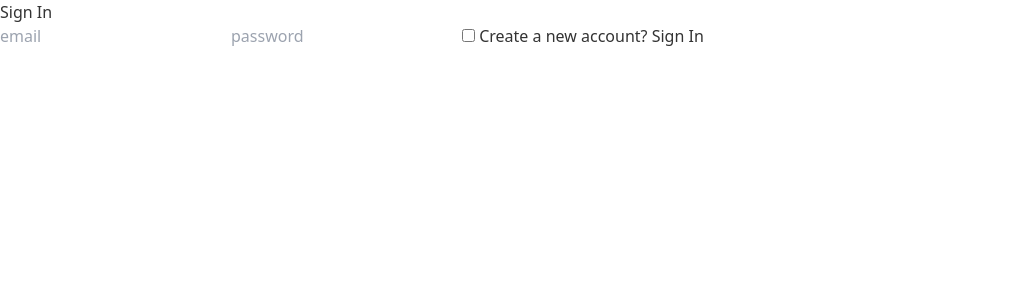
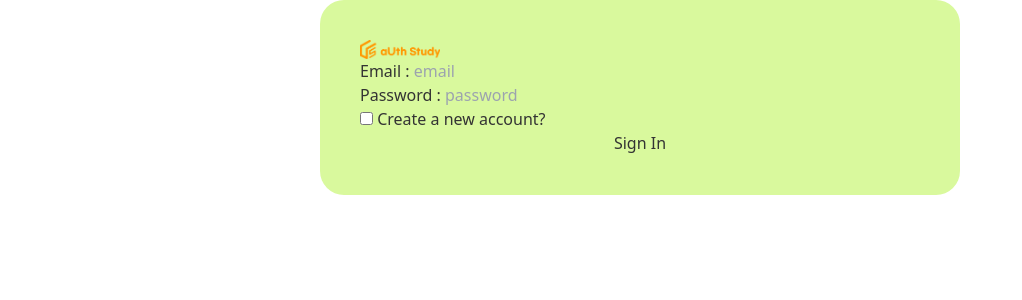
Before and after one commit to in-woong/aUthStudy, a React (Vite) app: page / in a window 1280 px wide. Shown: the top 300 px of the page, without its empty margins (0-1022 px from the left). Built offline with nearby package versions, Linux system fonts and the light colour scheme; no server answers.

Commit message:
feature/firebase useContext를 이용 login 값 저장

```diff
--- a/src/App.tsx
+++ b/src/App.tsx
@@ -6,6 +6,7 @@ import TodolistView from './views/TodolistView';
 
 import Login from './Login';
 import { authService } from './service/firebase';
+import { AuthProvider } from './context/AuthContext';
 
 function App() {
   const $hamburger = useRef<HTMLInputElement>(null);
@@ -24,10 +25,8 @@ function App() {
 
   return (
     <div className='App'>
-      {!isLoggedin ? (
-        <Login />
-      ) : (
-        <BrowserRouter>
+      <BrowserRouter>
+        <AuthProvider>
           <input
             type='checkbox'
             id='side-menu'
@@ -43,8 +42,8 @@ function App() {
             </section>
             <Footer />
           </section>
-        </BrowserRouter>
-      )}
+        </AuthProvider>
+      </BrowserRouter>
     </div>
   );
 }
--- a/src/Login.tsx
+++ b/src/Login.tsx
@@ -1,7 +1,7 @@
 import React, { useState } from 'react';
 import * as AuthService from './service/auth';
 
-const Login = () => {
+const Login = ({ onSignUp, onLogin }) => {
   const [signUp, setSignup] = useState(false);
   const [email, setEmail] = useState('');
   const [password, setPassword] = useState('');
@@ -9,9 +9,9 @@ const Login = () => {
   const onSubmit = (e: React.FormEvent<HTMLFormElement>) => {
     e.preventDefault();
     if (signUp) {
-      AuthService.signUp(email, password);
+      onSignUp(email, password);
     } else {
-      AuthService.signIn(email, password);
+      onLogin(email, password);
     }
   };
 
@@ -33,23 +33,40 @@ const Login = () => {
     }
   };
   return (
-    <section>
-      <label htmlFor='form'>{signUp ? 'Sign up' : 'Sign In'}</label>
-      <form action='submit' id='form' onSubmit={onSubmit}>
+    <section className='w-[50%] h-[30%] p-10 mx-auto my-auto flex flex-col justify-center content-center relative bg-lime-200 rounded-3xl'>
+      <label htmlFor='form absolute '>
+        <img src='./mainTheme.png' className='w-20'></img>
+      </label>
+      <form
+        action='submit'
+        id='form'
+        onSubmit={onSubmit}
+        className='flex flex-col justify-center'
+      >
+        <div>
+          <label htmlFor='email'>Email : </label>
           <input
             type='email'
             name='email'
             placeholder='email'
             value={email}
             onChange={onChange}
+            className='bg-transparent'
           />
+        </div>
+        <div>
+          <label htmlFor='password'>Password : </label>
           <input
             type='password'
             name='password'
             placeholder='password'
             value={password}
             onChange={onChange}
+            className='bg-transparent'
           />
+        </div>
+
+        <div>
           <input
             type='checkbox'
             name='signup'
@@ -58,6 +75,8 @@ const Login = () => {
             checked={signUp}
           />
           <label htmlFor='signup'> Create a new account? </label>
+        </div>
+
         <button type='submit'>{signUp ? 'Sign up' : 'Sign In'}</button>
       </form>
     </section>
--- /dev/null
+++ b/src/context/AuthContext.tsx
@@ -0,0 +1,67 @@
+import {
+  createContext,
+  createRef,
+  useCallback,
+  useContext,
+  useEffect,
+  useImperativeHandle,
+  useMemo,
+  useState,
+} from 'react';
+import Login from '../Login';
+import * as AuthService from '../service/auth';
+
+const AuthContext = createContext({});
+const contextRef = createRef();
+
+export function AuthProvider({children}) {
+  const [user, setUser] = useState(undefined);
+
+  useImperativeHandle(contextRef, () => (user ? user?.token : undefined));
+
+  //   useEffect(() => {
+  //     authErrorBus.listen((err) => {
+  //       console.log(err);
+  //       setUser(undefined);
+  //     });
+  //   }, [authErrorBus]);
+
+  const signUp = useCallback(
+    async (email: string, password: string) =>
+      AuthService.signUp(email, password).then((user) => setUser(user)),
+    [AuthService]
+  );
+
+  const logIn = useCallback(
+    async (email: string, password: string) =>
+      AuthService.signIn(email, password).then((user) => setUser(user)),
+    [AuthService]
+  );
+
+  const logOut = useCallback(
+    async () => AuthService.logOut().then(() => setUser(undefined)),
+    [AuthService]
+  );
+
+  const context = useMemo(
+    () => ({
+      user,
+      signUp,
+      logIn,
+      logOut,
+    }),
+    [user, signUp, logIn, logOut]
+  );
+
+  return <AuthContext.Provider value={context}>
+    {user?(children):(
+        <div>
+            <Login onSignUp={signUp} onLogin={logIn}/>
+        </div>
+    )}
+  </AuthContext.Provider>;
+}
+
+export default AuthContext;
+export const fetchToken= ()=> contextRef.current;
+export const useAuth =()=> useContext(AuthContext);
```
Also changed, not shown: src/assets/mainTheme.png (renamed from src/assets/KakaoTalk_Image_2022-03-06-10-35-34.png). Lines whose indentation alone changed are shown as unchanged.
